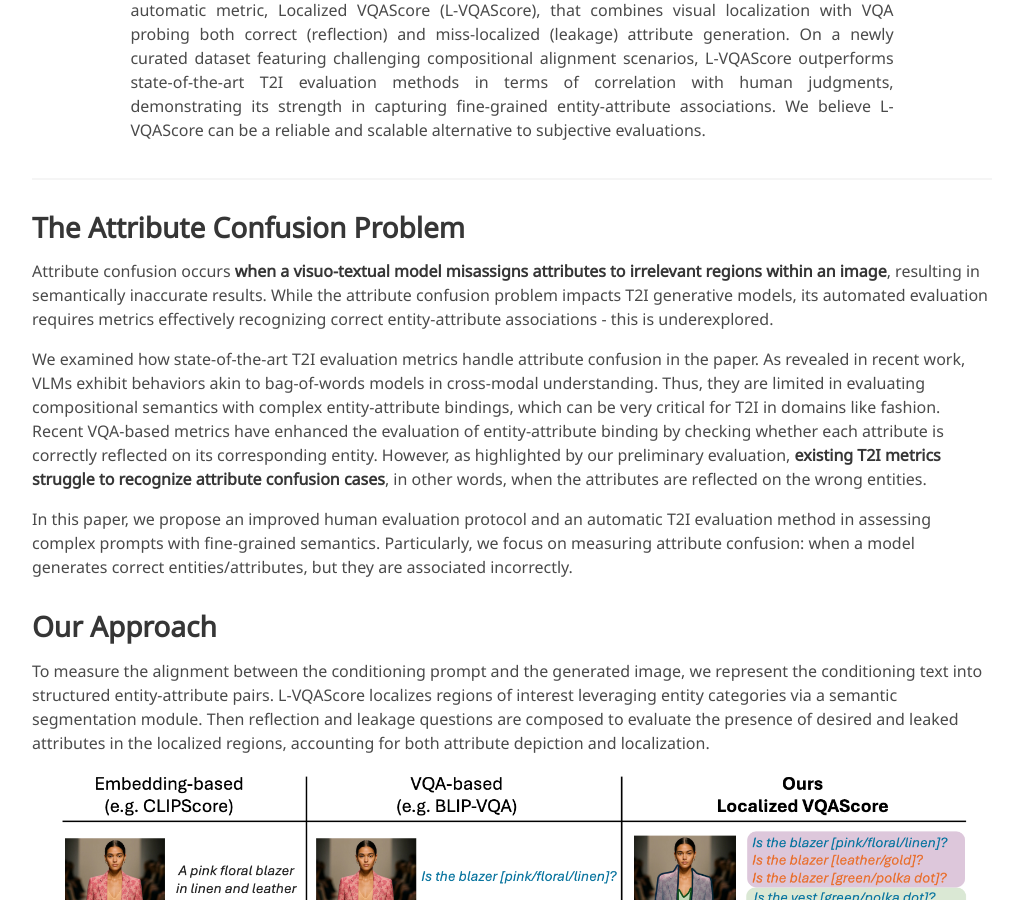
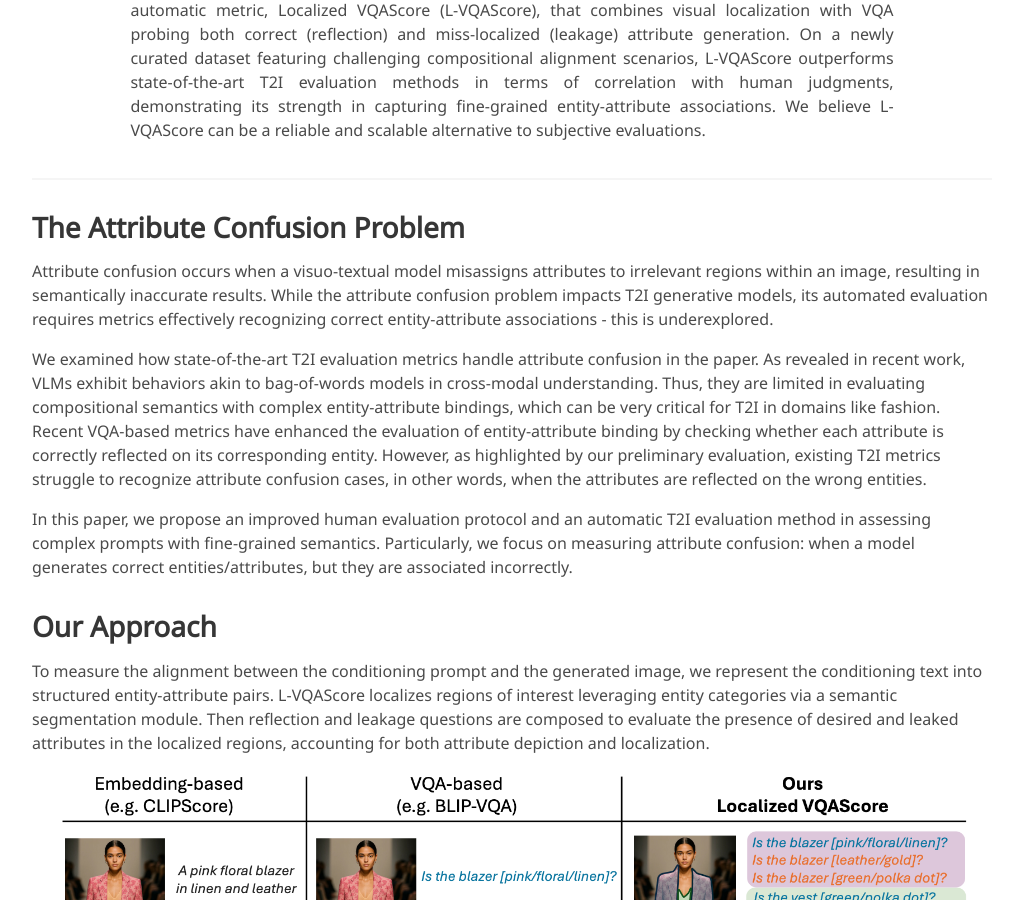
Before and after one commit to intelligolabs/L-VQAScore, a Jekyll site: the page built from index.md, in a window 1280 px wide and 900 px high, scrolled down 896 px. Shown: the whole window, without its empty margins (128-1146 px from the left). Built offline with Jekyll 4.4.1, drawn with Linux system fonts in a browser that asks for light colours; some web fonts are replaced.

```diff
--- a/index.md
+++ b/index.md
@@ -34,9 +34,9 @@ On a newly curated dataset featuring challenging compositional alignment scenari
 ---
 
 ## The Attribute Confusion Problem
-Attribute confusion occurs <strong>when a visuo-textual model misassigns attributes to irrelevant regions within an image</strong>, resulting in semantically inaccurate results. While the attribute confusion problem impacts T2I generative models, its automated evaluation requires metrics effectively recognizing correct entity-attribute associations - this is underexplored.
+Attribute confusion occurs when a visuo-textual model misassigns attributes to irrelevant regions within an image, resulting in semantically inaccurate results. While the attribute confusion problem impacts T2I generative models, its automated evaluation requires metrics effectively recognizing correct entity-attribute associations - this is underexplored.
 
-We examined how state-of-the-art T2I evaluation metrics handle attribute confusion in the paper. As revealed in recent work, VLMs exhibit behaviors akin to bag-of-words models in cross-modal understanding. Thus, they are limited in evaluating compositional semantics with complex entity-attribute bindings, which can be very critical for T2I in domains like fashion. Recent VQA-based metrics have enhanced the evaluation of entity-attribute binding by checking whether each attribute is correctly reflected on its corresponding entity. However, as highlighted by our preliminary evaluation, <strong>existing T2I metrics struggle to recognize attribute confusion cases</strong>, in other words, when the attributes are reflected on the wrong entities.
+We examined how state-of-the-art T2I evaluation metrics handle attribute confusion in the paper. As revealed in recent work, VLMs exhibit behaviors akin to bag-of-words models in cross-modal understanding. Thus, they are limited in evaluating compositional semantics with complex entity-attribute bindings, which can be very critical for T2I in domains like fashion. Recent VQA-based metrics have enhanced the evaluation of entity-attribute binding by checking whether each attribute is correctly reflected on its corresponding entity. However, as highlighted by our preliminary evaluation, existing T2I metrics struggle to recognize attribute confusion cases, in other words, when the attributes are reflected on the wrong entities.
 
 In this paper, we propose an improved human evaluation protocol and an automatic T2I evaluation method in assessing complex prompts with fine-grained semantics. Particularly, we focus on measuring attribute confusion: when a model generates correct entities/attributes, but they are associated incorrectly.
 
```
